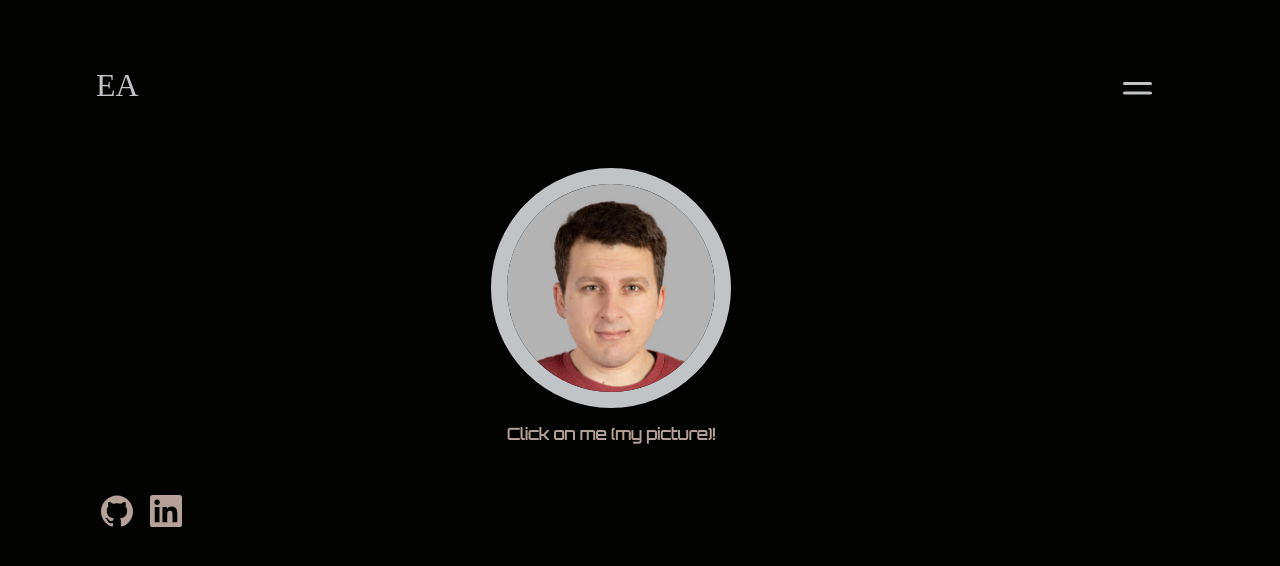
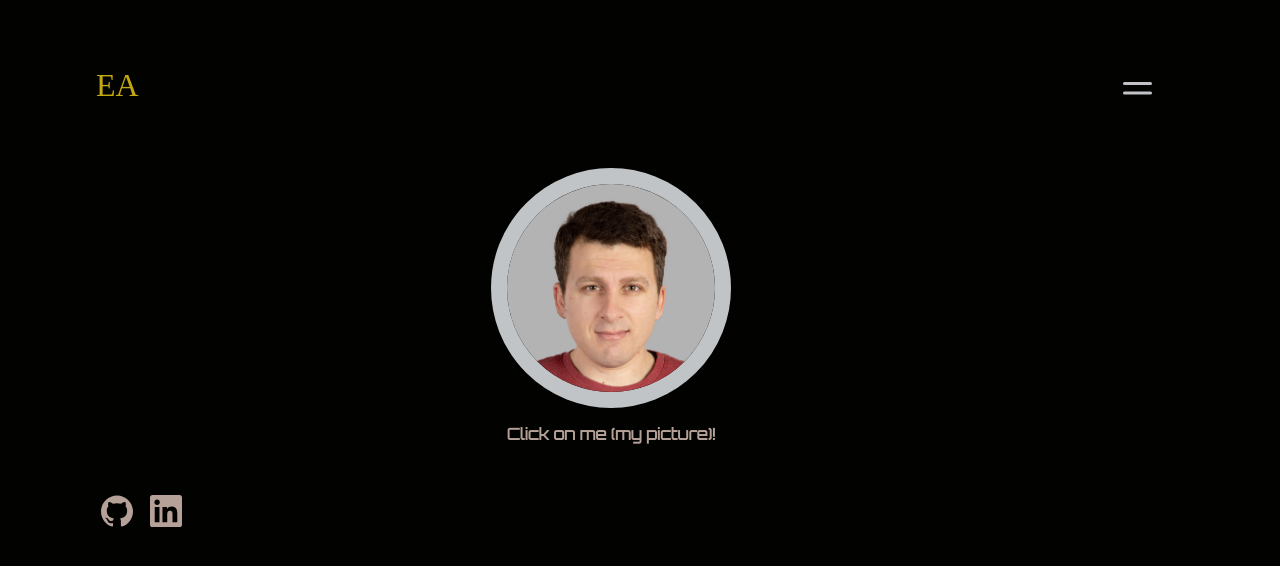
Before and after one commit to emreavcia/portfolio, a React (Create React App) app: page /about in a window 1280 px wide. In both pictures the pointer is over the link "EA". Shown: the top 566 px of the page. Built offline with nearby package versions, Linux system fonts and the light colour scheme; a web font is replaced by a local one.

Commit message:
about section is modified

```diff
--- a/src/components/about/about.css
+++ b/src/components/about/about.css
@@ -5,7 +5,7 @@ section.about {
   grid-template: repeat(9, 11%) / repeat(9, 10%);
 }
 
-/* opacity, trnasition. mix */
+/* opacity, transition. mix */
 .click_me_section {
   display: flex;
   flex-direction: column;
--- a/src/components/navigation/hamburgerMenu.css
+++ b/src/components/navigation/hamburgerMenu.css
@@ -39,6 +39,6 @@ i {
 }
 
 .cross:hover {
-  color: var(--yellow);
+  background-color: var(--yellow);
   cursor: pointer;
 }
--- a/src/components/navigation/navigation.css
+++ b/src/components/navigation/navigation.css
@@ -22,6 +22,6 @@ nav {
 }
 
 .logo:hover {
-  color: var(--white);
+  color: var(--yellow);
 }
 /* logo where EA is */
```
